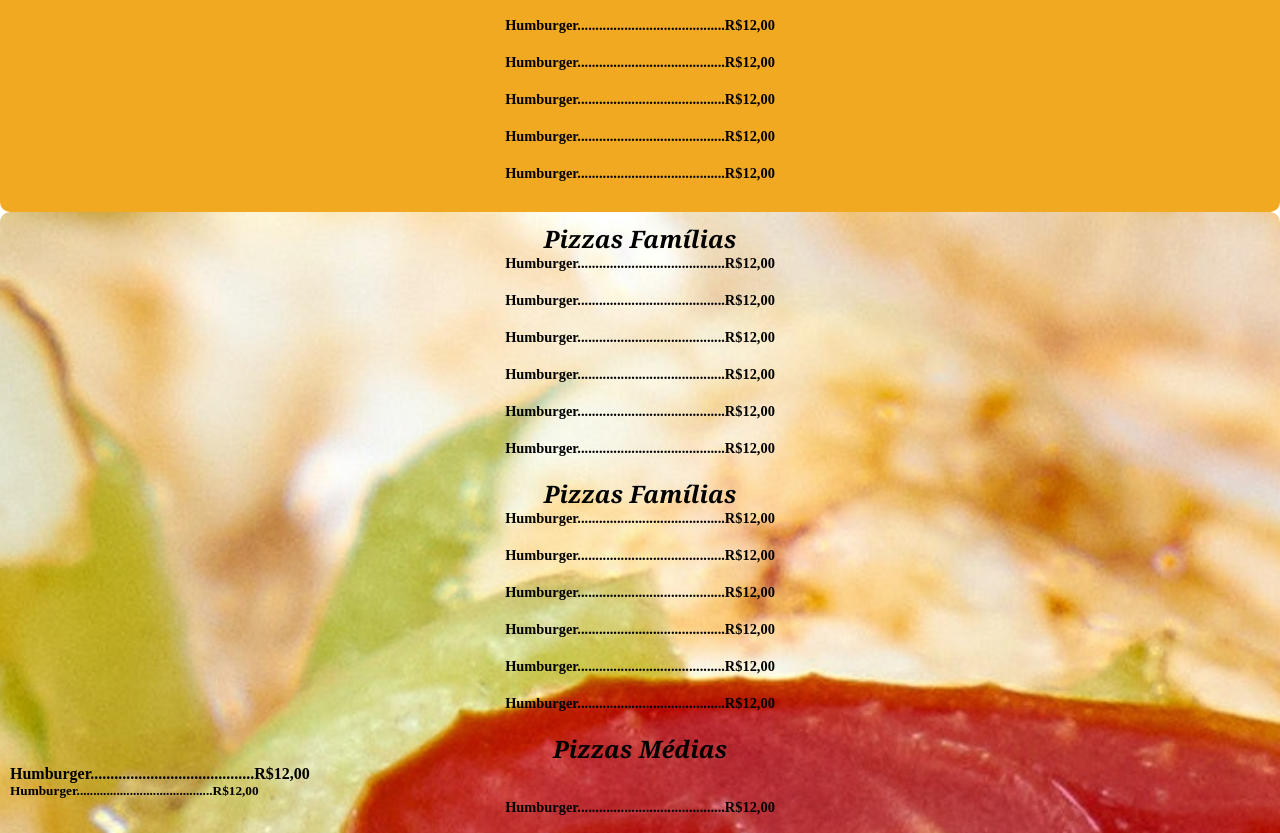
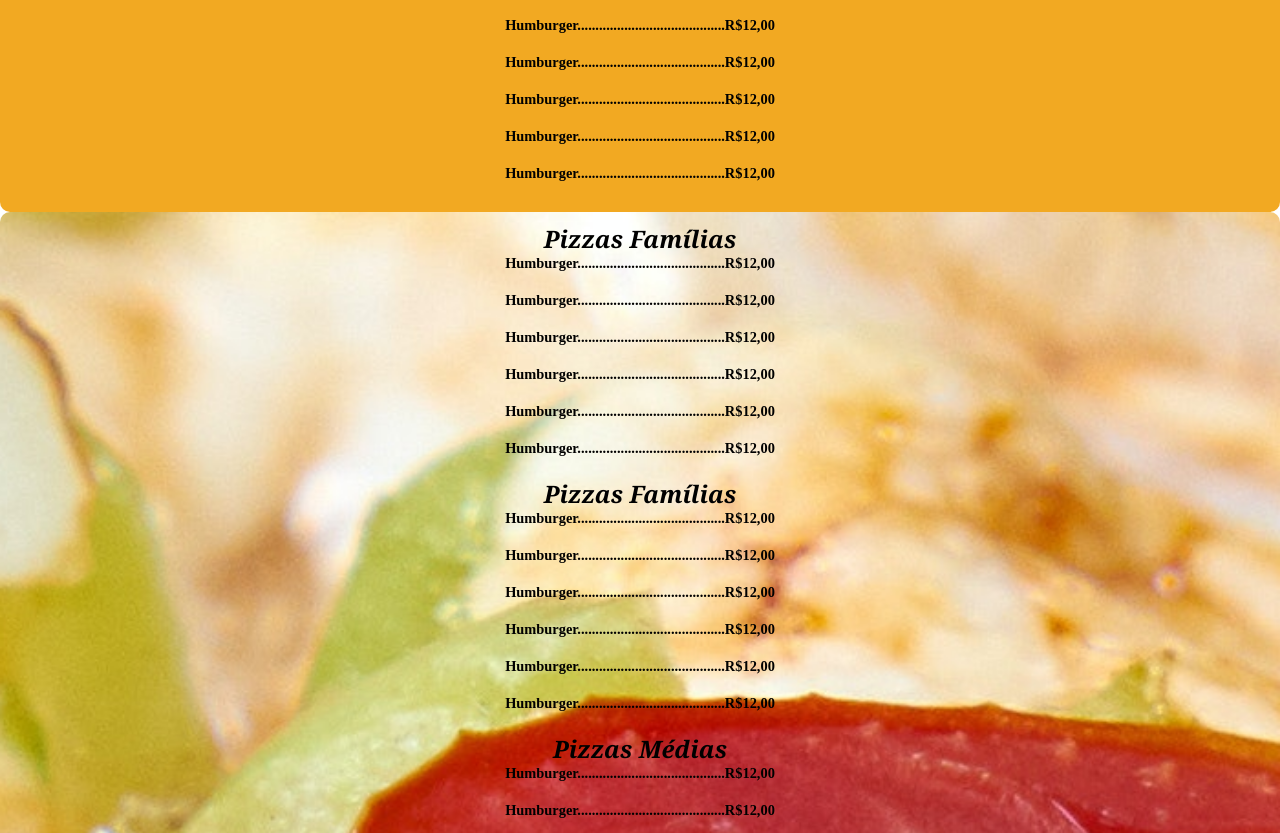
Before and after one commit to EdivaldoMoriera/rei-da-pizza, a plain HTML site: page index.html in a window 1280 px wide. Shown: the part 106-939 px from the top of the page. Drawn offline with Linux system fonts and the light colour scheme.

Commit message:
testando

```diff
--- a/estilos/style.css
+++ b/estilos/style.css
@@ -16,6 +16,12 @@ header{
   }
   section{
       padding: 10px;
+  }
+  h2, h5{
+    font-size: 0.9em;
+    font-weight: bolder;
+    text-align: center;
+    margin-bottom: 20px;
   }
 
 
--- a/index.html
+++ b/index.html
@@ -45,7 +45,7 @@
 
 
             <h1>Pizzas Médias</h1>
-            <h4>Humburger.........................................R$12,00</h4>
+            <h2>Humburger.........................................R$12,00</h2>
             <h5>Humburger.........................................R$12,00</h5>
             <p>Humburger.........................................R$12,00</p>
             <p>Humburger.........................................R$12,00</p>
```
